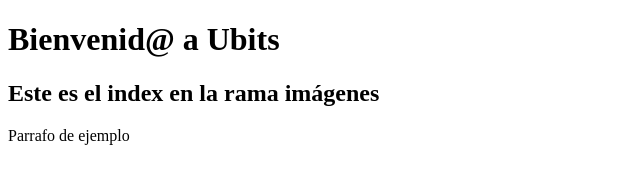
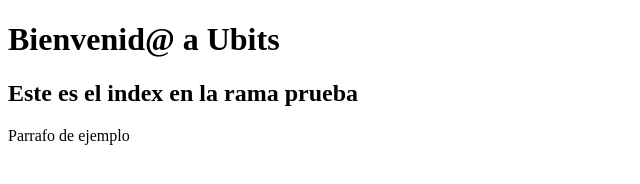
Before and after one commit to jackhfernandez/ejercicio-ramas, a plain HTML site: page index.html in a window 1280 px wide. Shown: the full height of the page, 0-640 px from the left. Drawn offline with Linux system fonts and the light colour scheme.

Commit message:
Modificando index.html en rama prueba

```diff
--- a/index.html
+++ b/index.html
@@ -8,7 +8,7 @@
 </head>
 <body>
     <h1>Bienvenid@ a Ubits</h1>
-    <h2>Este es el index en la rama imágenes</h2>
+    <h2>Este es el index en la rama prueba</h2>
     <p>Parrafo de ejemplo</p>
 </body>
 </html>
```
